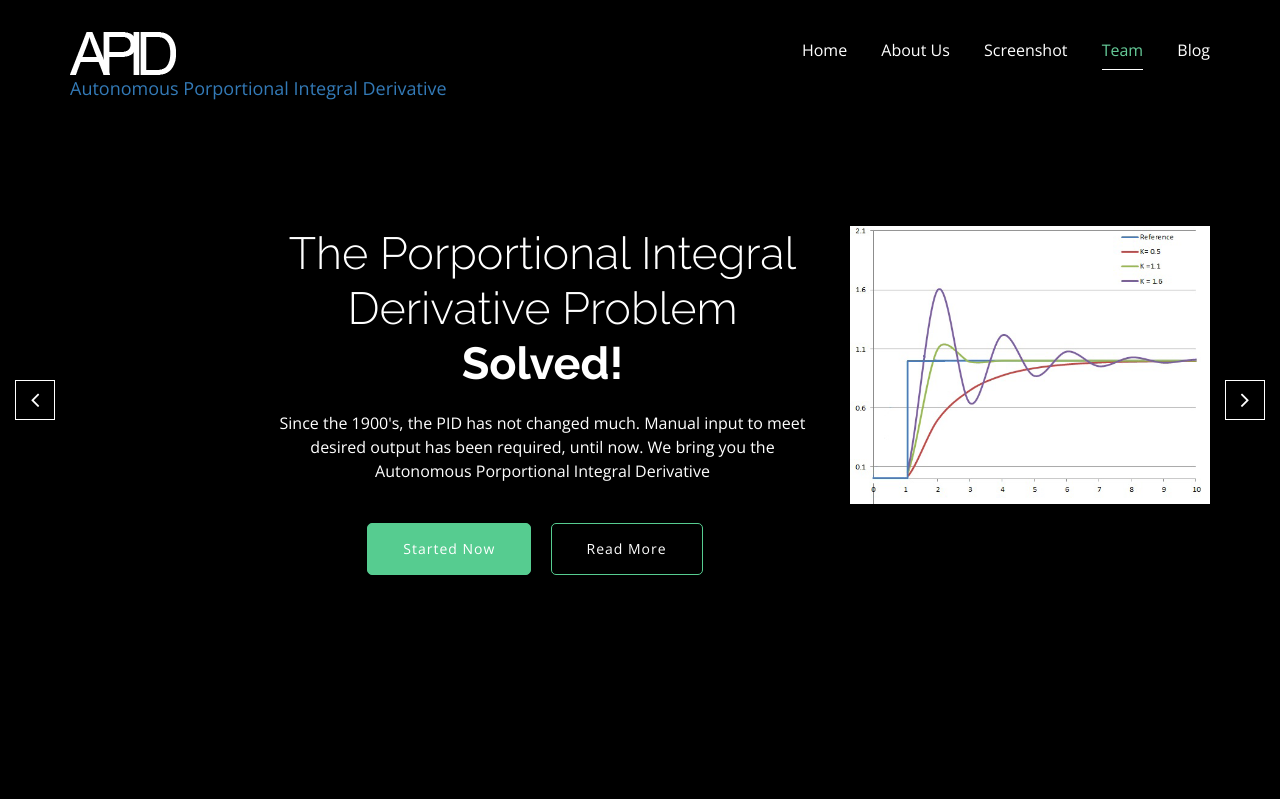
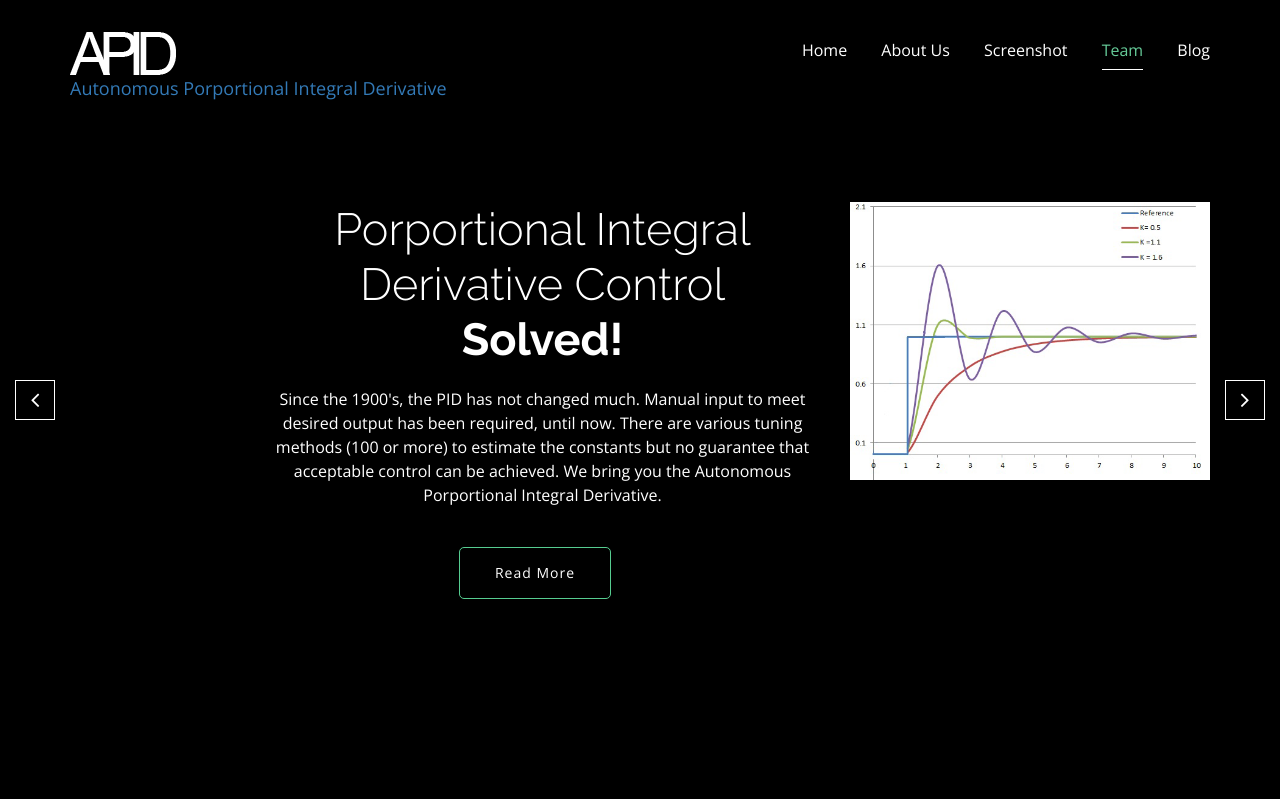
Before and after one commit to oprogfrogo/pid, a PHP site: page / in a window 1280 px wide. Shown: the top 799 px of the page. Run offline with PHP 8.4, Linux system fonts and the light colour scheme.

Commit message:
Title and description change per Ron

```diff
--- a/index.php
+++ b/index.php
@@ -112,14 +112,15 @@
                                 <div class="col-md-6 col-sm-8 col-xs-12 col-md-offset-2">
                                     <div class="slider-content">
                                         <div class="slider-text">
-                                            <h2>The Porportional Integral Derivative Problem</h2>
+                                            <h2>Porportional Integral Derivative Control</h2>
                                             <h3>Solved!</h3>
                                             <p>
                                               Since the 1900's, the PID has not changed much. Manual
                                               input to meet desired output has been required, until now.
-                                              We bring you the Autonomous Porportional Integral Derivative
+                                              There are various tuning methods (100 or more) to estimate
+                                              the constants but no guarantee that acceptable control can be achieved.
+                                              We bring you the Autonomous Porportional Integral Derivative.
                                             </p>
-                                            <a href="" class="btn btn-active">Started Now</a>
                                             <a href="" class="btn">Read More</a>
                                         </div>
                                     </div>
```
